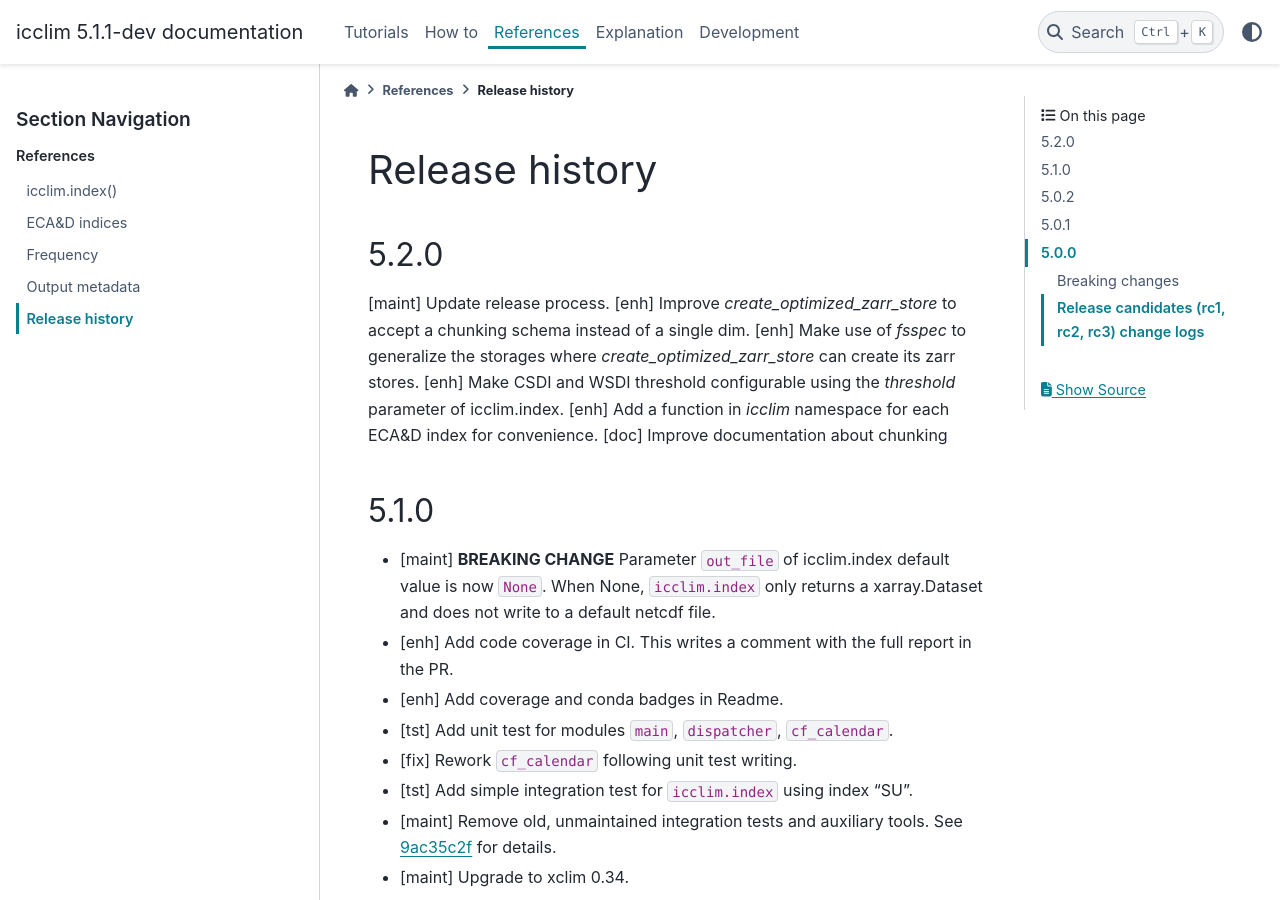
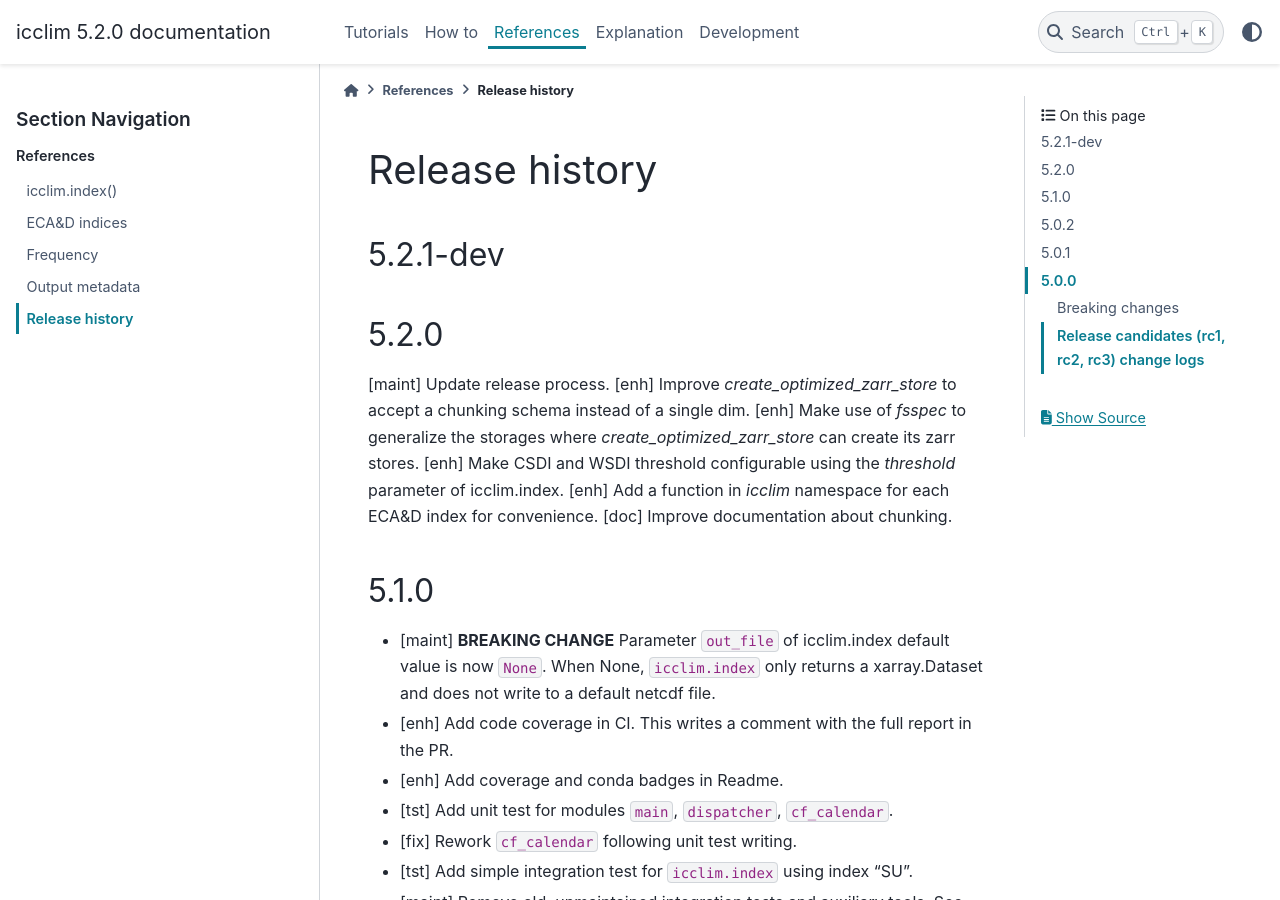
Before and after one commit to cerfacs-globc/icclim, a Sphinx documentation site: the page built from doc/source/references/release_notes.rst, in a window 1280 px wide and 900 px high. Built offline with Sphinx 7.4.7 and the PyData theme 0.15.4, drawn with Linux system fonts in a browser that asks for light colours.

Commit message:
BUMP: 5.2.0

```diff
--- a/doc/source/references/release_notes.rst
+++ b/doc/source/references/release_notes.rst
@@ -1,5 +1,8 @@
 Release history
 ===============
+
+5.2.1-dev
+---------
 
 5.2.0
 -----
@@ -8,7 +11,7 @@ Release history
 [enh] Make use of `fsspec` to generalize the storages where `create_optimized_zarr_store` can create its zarr stores.
 [enh] Make CSDI and WSDI threshold configurable using the `threshold` parameter of icclim.index.
 [enh] Add a function in `icclim` namespace for each ECA&D index for convenience.
-[doc] Improve documentation about chunking
+[doc] Improve documentation about chunking.
 
 
 5.1.0
--- a/icclim/__init__.py
+++ b/icclim/__init__.py
@@ -3,4 +3,4 @@ from ._generated_api import *  # noqa
 from .main import index, indice, indices  # noqa
 from .pre_processing.rechunk import create_optimized_zarr_store  # noqa
 
-__version__ = "5.1.1-dev"
+__version__ = "5.2.0"
--- a/setup.py
+++ b/setup.py
@@ -22,7 +22,7 @@ MINIMAL_REQUIREMENTS = [
 
 setup(
     name="icclim",
-    version="5.1.1-dev",
+    version="5.2.0",
     packages=find_packages(),
     author="Christian P.",
     author_email="christian.page@cerfacs.fr",
```
